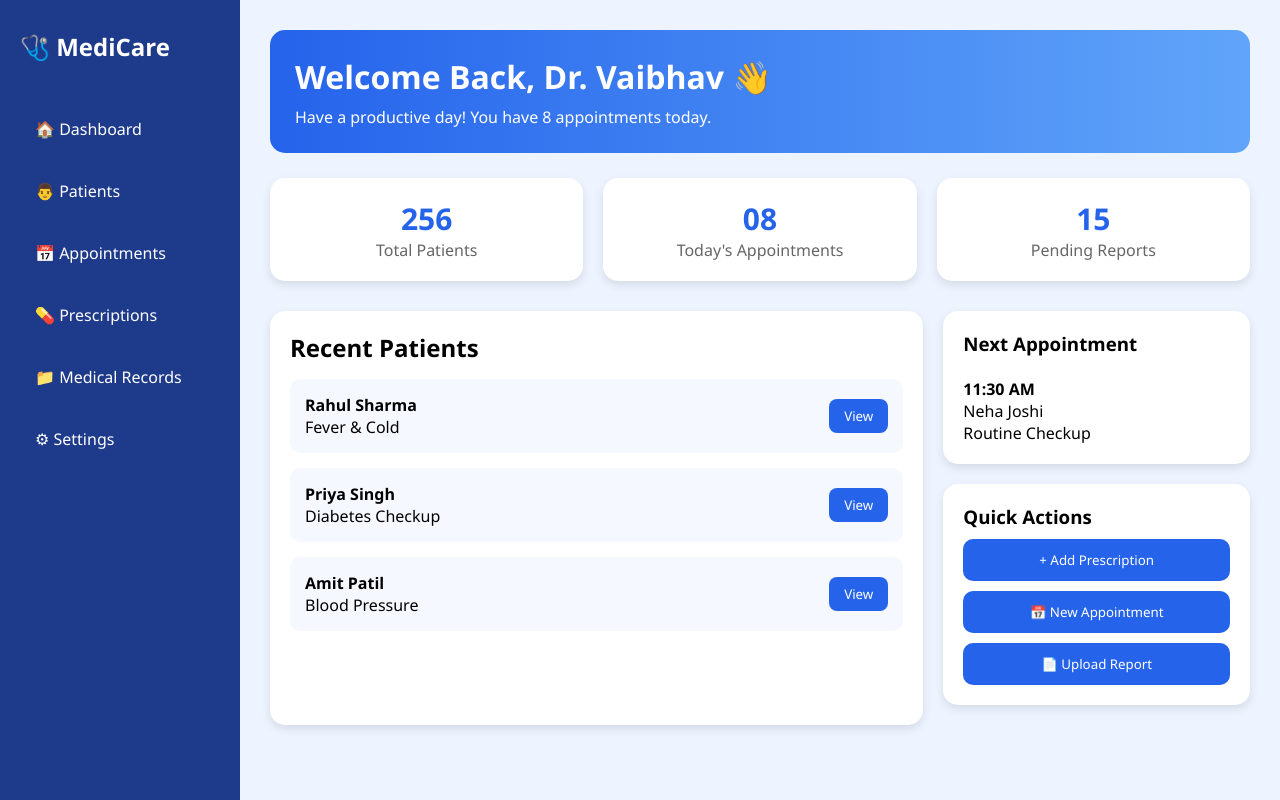
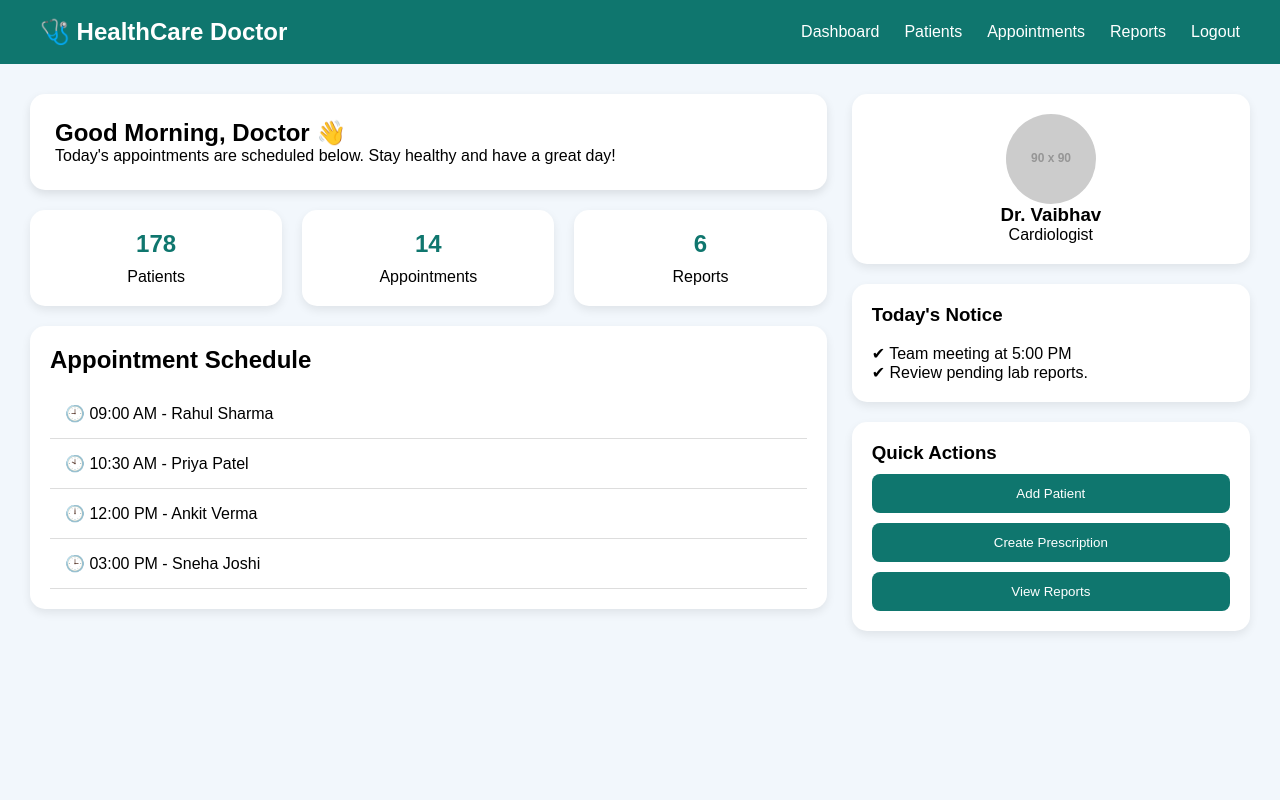
Before and after one commit to savita-ghatte/FYA_DoctorPatientManagement_Team5, a website: page pdashbaord.html in a window 1280 px wide. Drawn offline with Linux system fonts and the light colour scheme; placeholder pictures from the web are drawn by us.

Commit message:
Update pdashbaord.html

```diff
--- a/pdashbaord.html
+++ b/pdashbaord.html
@@ -10,238 +10,209 @@
     margin:0;
     padding:0;
     box-sizing:border-box;
-    font-family:Segoe UI,sans-serif;
+    font-family:Arial, sans-serif;
 }
 
 body{
-    display:flex;
-    background:#edf4ff;
+    background:#f2f7fc;
 }
 
-/* Sidebar */
-.sidebar{
-    width:240px;
-    height:100vh;
-    background:#1e3a8a;
-    color:#fff;
-    padding:30px 20px;
+/* Navbar */
+nav{
+    background:#0f766e;
+    color:white;
+    display:flex;
+    justify-content:space-between;
+    align-items:center;
+    padding:18px 40px;
 }
 
-.sidebar h2{
-    margin-bottom:40px;
+nav ul{
+    display:flex;
+    list-style:none;
+    gap:25px;
 }
 
-.sidebar ul{
+nav ul li{
+    cursor:pointer;
+}
+
+/* Main */
+.container{
+    display:grid;
+    grid-template-columns:2fr 1fr;
+    gap:25px;
+    padding:30px;
+}
+
+/* Left Section */
+.left{
+    display:flex;
+    flex-direction:column;
+    gap:20px;
+}
+
+.welcome{
+    background:white;
+    padding:25px;
+    border-radius:15px;
+    box-shadow:0 4px 10px rgba(0,0,0,.1);
+}
+
+.stats{
+    display:grid;
+    grid-template-columns:repeat(3,1fr);
+    gap:20px;
+}
+
+.card{
+    background:white;
+    padding:20px;
+    text-align:center;
+    border-radius:15px;
+    box-shadow:0 4px 10px rgba(0,0,0,.08);
+}
+
+.card h2{
+    color:#0f766e;
+    margin-bottom:10px;
+}
+
+.schedule{
+    background:white;
+    padding:20px;
+    border-radius:15px;
+    box-shadow:0 4px 10px rgba(0,0,0,.08);
+}
+
+.schedule ul{
+    margin-top:15px;
     list-style:none;
 }
 
-.sidebar li{
+.schedule li{
     padding:15px;
-    margin:10px 0;
-    border-radius:10px;
-    cursor:pointer;
-}
-
-.sidebar li:hover{
-    background:#3b82f6;
-}
-
-/* Main */
-.main{
-    flex:1;
-    padding:30px;
-}
-
-/* Welcome */
-.banner{
-    background:linear-gradient(to right,#2563eb,#60a5fa);
-    color:white;
-    padding:25px;
-    border-radius:15px;
-    margin-bottom:25px;
-}
-
-.banner h1{
-    margin-bottom:8px;
-}
-
-/* Cards */
-.cards{
-    display:flex;
-    gap:20px;
-    margin-bottom:30px;
-}
-
-.card{
-    flex:1;
-    background:white;
-    padding:20px;
-    border-radius:15px;
-    text-align:center;
-    box-shadow:0 4px 10px rgba(0,0,0,.1);
-}
-
-.card h2{
-    color:#2563eb;
-    font-size:30px;
-}
-
-.card p{
-    color:#666;
-}
-
-/* Content */
-.content{
-    display:flex;
-    gap:20px;
-}
-
-/* Patient List */
-.left{
-    flex:2;
-    background:white;
-    border-radius:15px;
-    padding:20px;
-    box-shadow:0 4px 10px rgba(0,0,0,.1);
-}
-
-.patient{
-    display:flex;
-    justify-content:space-between;
-    align-items:center;
-    padding:15px;
-    margin-top:15px;
-    background:#f5f9ff;
-    border-radius:10px;
-}
-
-.patient button{
-    background:#2563eb;
-    color:white;
-    border:none;
-    padding:8px 15px;
-    border-radius:8px;
-    cursor:pointer;
+    border-bottom:1px solid #ddd;
 }
 
 /* Right */
 .right{
-    flex:1;
+    display:flex;
+    flex-direction:column;
+    gap:20px;
 }
 
-.box{
+.profile,.notice,.actions{
     background:white;
     padding:20px;
     border-radius:15px;
-    margin-bottom:20px;
-    box-shadow:0 4px 10px rgba(0,0,0,.1);
+    box-shadow:0 4px 10px rgba(0,0,0,.08);
 }
 
-.box button{
+.profile img{
+    width:90px;
+    height:90px;
+    border-radius:50%;
+    display:block;
+    margin:auto;
+}
+
+.profile{
+    text-align:center;
+}
+
+button{
     width:100%;
     padding:12px;
     margin-top:10px;
     border:none;
-    background:#2563eb;
+    border-radius:8px;
+    background:#0f766e;
     color:white;
-    border-radius:10px;
     cursor:pointer;
 }
 </style>
+
 </head>
-
 <body>
 
-<div class="sidebar">
-<h2>🩺 MediCare</h2>
+<nav>
+<h2>🩺 HealthCare Doctor</h2>
 
 <ul>
-<li>🏠 Dashboard</li>
-<li>👨 Patients</li>
-<li>📅 Appointments</li>
-<li>💊 Prescriptions</li>
-<li>📁 Medical Records</li>
-<li>⚙ Settings</li>
+<li>Dashboard</li>
+<li>Patients</li>
+<li>Appointments</li>
+<li>Reports</li>
+<li>Logout</li>
 </ul>
 
+</nav>
+
+<div class="container">
+
+<div class="left">
+
+<div class="welcome">
+<h2>Good Morning, Doctor 👋</h2>
+<p>Today's appointments are scheduled below. Stay healthy and have a great day!</p>
 </div>
 
-<div class="main">
-
-<div class="banner">
-<h1>Welcome Back, Dr. Vaibhav 👋</h1>
-<p>Have a productive day! You have 8 appointments today.</p>
-</div>
-
-<div class="cards">
+<div class="stats">
 
 <div class="card">
-<h2>256</h2>
-<p>Total Patients</p>
+<h2>178</h2>
+<p>Patients</p>
 </div>
 
 <div class="card">
-<h2>08</h2>
-<p>Today's Appointments</p>
+<h2>14</h2>
+<p>Appointments</p>
 </div>
 
 <div class="card">
-<h2>15</h2>
-<p>Pending Reports</p>
+<h2>6</h2>
+<p>Reports</p>
 </div>
 
 </div>
 
-<div class="content">
+<div class="schedule">
 
-<div class="left">
+<h2>Appointment Schedule</h2>
 
-<h2>Recent Patients</h2>
+<ul>
+<li>🕘 09:00 AM - Rahul Sharma</li>
+<li>🕙 10:30 AM - Priya Patel</li>
+<li>🕛 12:00 PM - Ankit Verma</li>
+<li>🕒 03:00 PM - Sneha Joshi</li>
+</ul>
 
-<div class="patient">
-<div>
-<b>Rahul Sharma</b><br>
-Fever & Cold
-</div>
-<button>View</button>
-</div>
-
-<div class="patient">
-<div>
-<b>Priya Singh</b><br>
-Diabetes Checkup
-</div>
-<button>View</button>
-</div>
-
-<div class="patient">
-<div>
-<b>Amit Patil</b><br>
-Blood Pressure
-</div>
-<button>View</button>
 </div>
 
 </div>
 
 <div class="right">
 
-<div class="box">
-<h3>Next Appointment</h3>
-<br>
-<p><b>11:30 AM</b></p>
-<p>Neha Joshi</p>
-<p>Routine Checkup</p>
+<div class="profile">
+<img src="https://via.placeholder.com/90" alt="Doctor">
+<h3>Dr. Vaibhav</h3>
+<p>Cardiologist</p>
 </div>
 
-<div class="box">
+<div class="notice">
+<h3>Today's Notice</h3>
+<br>
+<p>✔ Team meeting at 5:00 PM</p>
+<p>✔ Review pending lab reports.</p>
+</div>
+
+<div class="actions">
 <h3>Quick Actions</h3>
 
-<button>+ Add Prescription</button>
-<button>📅 New Appointment</button>
-<button>📄 Upload Report</button>
-
-</div>
+<button>Add Patient</button>
+<button>Create Prescription</button>
+<button>View Reports</button>
 
 </div>
 
```
